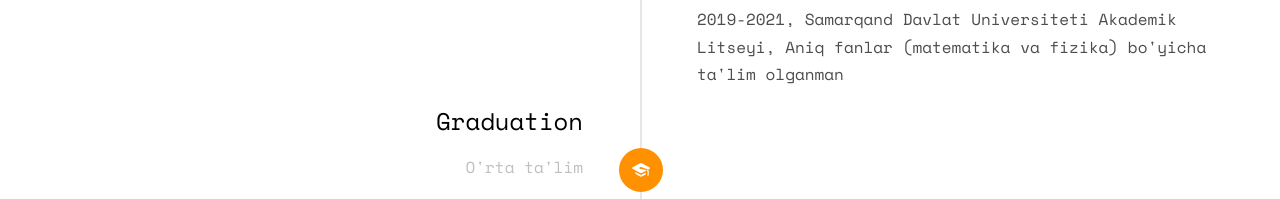
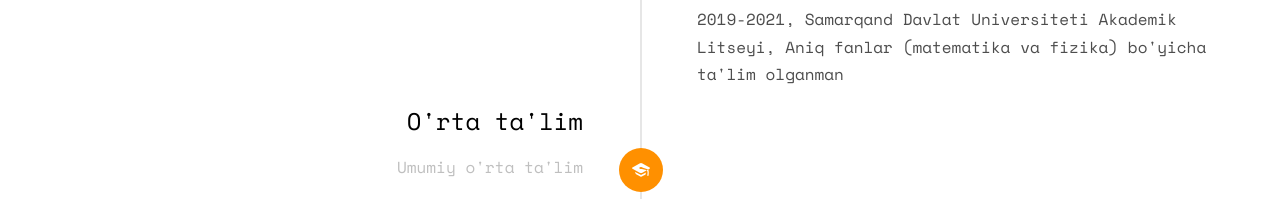
Before and after one commit to doniyor-eshmamatov/portfolio, a plain HTML site: page index.html in a window 1280 px wide. Shown: the part 2994-3193 px from the top of the page. Drawn offline with nearby package versions, Linux system fonts and the light colour scheme; files whose address does not match are found by name.

Commit message:
first commit

```diff
--- a/index.html
+++ b/index.html
@@ -234,8 +234,8 @@
 								<div class="timeline-badge"><i class="icon-graduation-cap"></i></div>
 								<div class="timeline-panel">
 									<div class="timeline-heading">
-										<h3 class="timeline-title">Graduation</h3>
-										<span class="company">O'rta ta'lim</span>
+										<h3 class="timeline-title">O'rta ta'lim</h3>
+										<span class="company">Umumiy o'rta ta'lim</span>
 									</div>
 									<div class="timeline-body">
 										<p>
```
